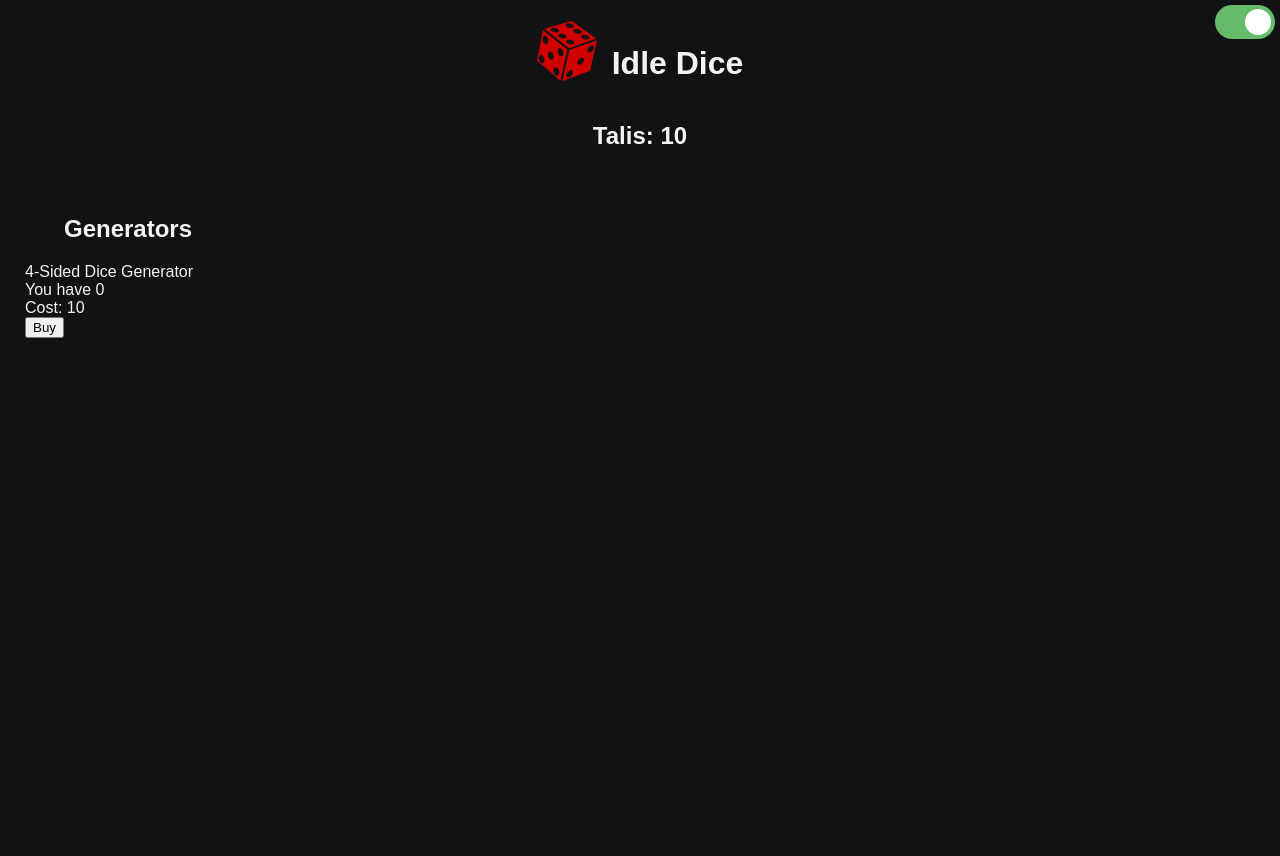
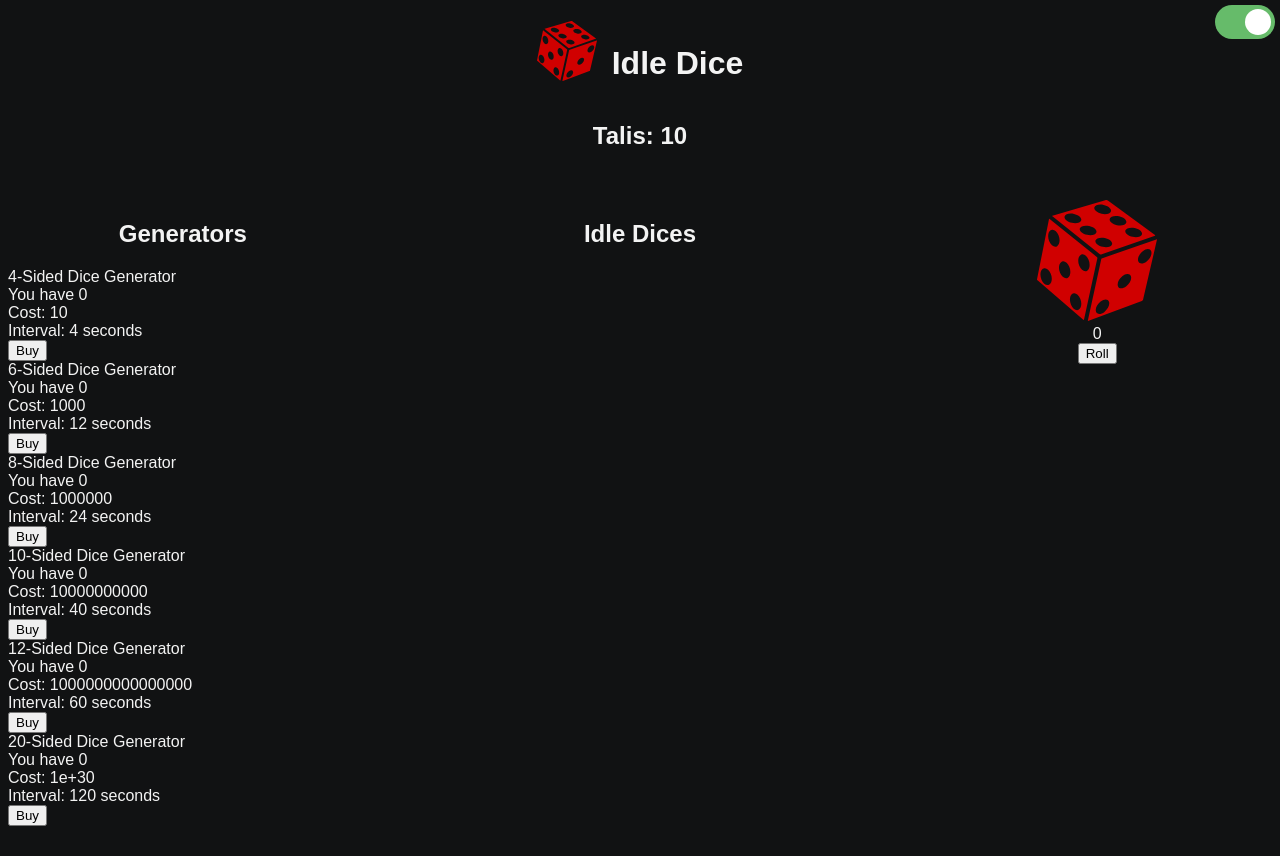
Before and after one commit to Afkar-Saga/idle-dice, a Vue app: page / in a window 1280 px wide. Before the commit the page ends 800 px from the top, so only its background shows below. Built offline with nearby package versions, Linux system fonts and the light colour scheme.

Commit message:
idle dice and main dice

```diff
--- /dev/null
+++ b/src/assets/scss/_section.scss
@@ -0,0 +1 @@
+$padding: 30px;
--- a/src/components/GeneratorSection.vue
+++ b/src/components/GeneratorSection.vue
@@ -6,6 +6,7 @@
 				<div>{{ generator.name }}</div>
 				<div>You have {{ generator.count }}</div>
 				<div>Cost: {{ generator.cost }}</div>
+				<div>Interval: {{ generator.interval / 1000 }} seconds</div>
 				<button type="button" @click="generatorStore.buyGenerator(generator.id)">Buy</button>
 			</div>
 		</div>
@@ -37,8 +38,9 @@ onMounted(() => {
 </script>
 
 <style lang="scss" scoped>
+@use '../assets/scss/section';
 .container {
-	padding: 25px;
+	padding: section.$padding 8px;
 	h2 {
 		text-align: center;
 	}
--- a/src/components/Header.vue
+++ b/src/components/Header.vue
@@ -1,6 +1,6 @@
 <template>
 	<div>
-		<img src="/src/assets/dice-logo.svg" alt="dice logo" />
+		<img src="../assets/dice-logo.svg" alt="dice logo" />
 		<h1>Idle Dice</h1>
 	</div>
 	<div>
--- /dev/null
+++ b/src/components/IdleDiceSection.vue
@@ -0,0 +1,29 @@
+<template>
+  <div class="container">
+    <h2>Idle Dices</h2>
+    <div class="dice">
+      <div v-for="dice in idleDices">{{ dice.name }}</div>
+    </div>
+  </div>
+</template>
+
+<script setup>
+import { computed } from 'vue';
+import { useIdleDiceStore } from '../stores/IdleDiceStore'
+const idleDice = useIdleDiceStore()
+const idleDices = computed(() => idleDice.idleDices)
+</script>
+
+<style lang="scss" scoped>
+@use "../assets/scss/section";
+.container {
+  text-align: center;
+  padding: section.$padding;
+  .dice {
+    display: grid;
+    grid-template-columns: repeat(10, auto);
+    gap: 5px;
+    font-size: 8px;
+  }
+}
+</style>
--- /dev/null
+++ b/src/components/MainDiceSection.vue
@@ -0,0 +1,23 @@
+<template>
+	<div class="container">
+		<img src="../assets/dice-logo.svg" alt="dice" />
+		<div>{{ mainDice.storedIdleResults }}</div>
+    <button type="button">Roll</button>
+	</div>
+</template>
+
+<script setup>
+import { useMainDiceStore } from "../stores/MainDiceStore"
+const mainDice = useMainDiceStore()
+</script>
+
+<style lang="scss" scoped>
+@use "../assets/scss/section";
+.container {
+  text-align: center;
+  padding: section.$padding 5px;
+  img {
+    max-width: 120px;
+  }
+}
+</style>
--- a/src/stores/GeneratorStore.js
+++ b/src/stores/GeneratorStore.js
@@ -1,72 +1,53 @@
 import { defineStore } from "pinia"
 import { useCurrencyStore } from "./CurrencyStore"
 import { useMainDiceStore } from "./MainDiceStore"
+import { useIdleDiceStore } from "./IdleDiceStore"
+
+let id = 1
+const generators = [
+	{
+		name: "4-Sided Dice Generator",
+		diceSides: 4,
+	},
+	{
+		name: "6-Sided Dice Generator",
+		diceSides: 6,
+	},
+	{
+		name: "8-Sided Dice Generator",
+		diceSides: 8,
+	},
+	{
+		name: "10-Sided Dice Generator",
+		diceSides: 10,
+	},
+	{
+		name: "12-Sided Dice Generator",
+		diceSides: 12,
+	},
+	{
+		name: "20-Sided Dice Generator",
+		diceSides: 20,
+	},
+]
+generators.forEach(function(generator) {
+	generator.id = id++
+	generator.cost = 10**(generator.id * generator.diceSides / 4)
+	generator.interval = generator.id * generator.diceSides * 1000
+	generator.multiplier = 1
+	generator.count = 0
+})
 
 export const useGeneratorStore = defineStore("generatorStore", {
 	state: () => ({
-		generators: [
-			{
-				id: 1,
-				name: "4-Sided Dice Generator",
-				cost: 10,
-				requiredDiceSides: 4,
-                interval: 5000,
-				multiplier: 1,
-				count: 0,
-			},
-			{
-				id: 2,
-				name: "6-Sided Dice Generator",
-				cost: 100,
-				requiredDiceSides: 6,
-                interval: 10000,
-				multiplier: 1,
-				count: 0,
-			},
-			{
-				id: 3,
-				name: "8-Sided Dice Generator",
-				cost: 1000,
-				requiredDiceSides: 8,
-                interval: 20000,
-				multiplier: 1,
-				count: 0,
-			},
-			{
-				id: 4,
-				name: "10-Sided Dice Generator",
-				cost: 10000,
-				requiredDiceSides: 10,
-                interval: 30000,
-				multiplier: 1,
-				count: 0,
-			},
-			{
-				id: 5,
-				name: "12-Sided Dice Generator",
-				cost: 100000,
-				requiredDiceSides: 12,
-                interval: 45000,
-				multiplier: 1,
-				count: 0,
-			},
-			{
-				id: 6,
-				name: "20-Sided Dice Generator",
-				cost: 1000000,
-				requiredDiceSides: 20,
-                interval: 60000,
-				multiplier: 1,
-				count: 0,
-			},
-		],
+		generators: generators
 	}),
 	getters: {
 		isGeneratorAvailable: state => generatorId => {
 			const generator = state.generators.find(g => g.id === generatorId)
 			if (!generator) return false
 			const mainDice = useMainDiceStore()
-			return mainDice.mainDiceSides >= generator.requiredDiceSides
+			return mainDice.mainDiceSides >= generator.diceSides
 		},
 	},
 	actions: {
@@ -75,7 +56,7 @@ export const useGeneratorStore = defineStore("generatorStore", {
 			if (!generator) return
 			const currency = useCurrencyStore()
 			const mainDice = useMainDiceStore()
-			if (currency.totalCurrency >= generator.cost && mainDice.mainDiceSides >= generator.requiredDiceSides) {
+			if (currency.totalCurrency >= generator.cost && mainDice.mainDiceSides >= generator.diceSides) {
 				currency.updateTotalCurrency(currency.totalCurrency - generator.cost)
 				generator.count++
 			}
@@ -84,10 +65,11 @@ export const useGeneratorStore = defineStore("generatorStore", {
 			const generator = this.generators.find(g => g.id === generatorId)
 
 			// Simulate rolling a dice
-			const diceResult = Math.floor(Math.random() * generator.requiredDiceSides) + 1
+			const diceResult = Math.floor(Math.random() * generator.diceSides) + 1
 			const generatedIdleDices = diceResult * generator.count * generator.multiplier
 
-			// don't have idle dices yet so i'll just console.log it ¯\_(ツ)_/¯
+			const idleDice = useIdleDiceStore()
+			idleDice.addIdleDices(generatedIdleDices, generator.diceSides)
 			console.log(`Generated ${generatedIdleDices} idle dices for ${generator.name}`)
 		},
 	},
--- /dev/null
+++ b/src/stores/IdleDiceStore.js
@@ -0,0 +1,21 @@
+import { defineStore } from "pinia";
+
+class IdleDice {
+  constructor(sides) {
+    this.sides = sides
+    this.name = `${this.sides}-sided dice`
+  }
+}
+
+export const useIdleDiceStore = defineStore("idleDiceStore", {
+  state: () => ({
+    idleDices: [],
+  }),
+  actions: {
+    addIdleDices(amount, sides) {
+      for (let i = 0; i < amount; i++) {
+        this.idleDices.unshift(new IdleDice(sides))
+      }
+    }
+  }
+})
--- a/src/stores/MainDiceStore.js
+++ b/src/stores/MainDiceStore.js
@@ -1,7 +1,19 @@
 import { defineStore } from "pinia"
+import { useCurrencyStore } from "./CurrencyStore"
 
 export const useMainDiceStore = defineStore("mainDiceStore", {
 	state: () => ({
-		mainDiceSides: 4,
+		mainDiceSides: 20,
+		storedIdleResults: 0,
 	}),
+	actions: {
+		storeResults(amount) {
+			this.storedIdleResults += amount
+		},
+		rollDice() {
+			const diceResult = Math.floor(Math.random() * this.mainDiceSides) + 1
+			const currency = useCurrencyStore()
+			currency.updateTotalCurrency(currency.totalCurrency + this.storedIdleResults * diceResult)
+		}
+	}
 })
--- a/src/views/DiceView.vue
+++ b/src/views/DiceView.vue
@@ -1,22 +1,21 @@
 <template>
 	<div class="sectionContainer">
-		<GeneratorSection :main-dice-sides="mainDiceSides" />
-		<div></div>
-		<div></div>
+		<GeneratorSection />
+		<IdleDiceSection />
+		<MainDiceSection />
 	</div>
 </template>
 
 <script setup>
-import { ref } from "vue"
 import GeneratorSection from "../components/GeneratorSection.vue"
-
-const mainDiceSides = ref(4)
+import IdleDiceSection from "../components/IdleDiceSection.vue"
+import MainDiceSection from "../components/MainDiceSection.vue"
 </script>
 
 <style lang="scss" scoped>
 .sectionContainer {
-  height: 100%;
-  display: grid;
-  grid-template-columns: 1fr 3fr 1fr;
+	height: 100%;
+	display: grid;
+	grid-template-columns: 2fr 3fr 2fr;
 }
 </style>
```
